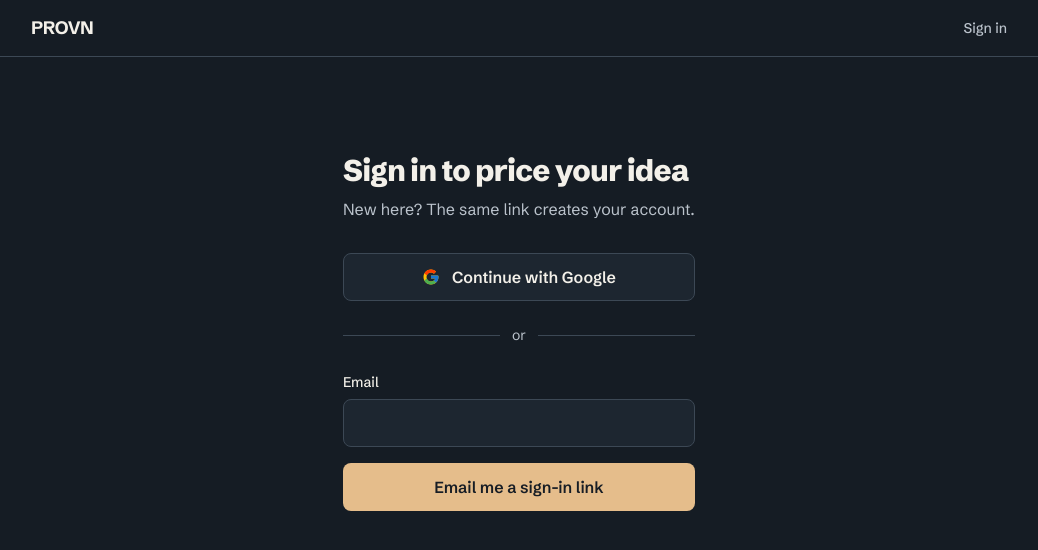
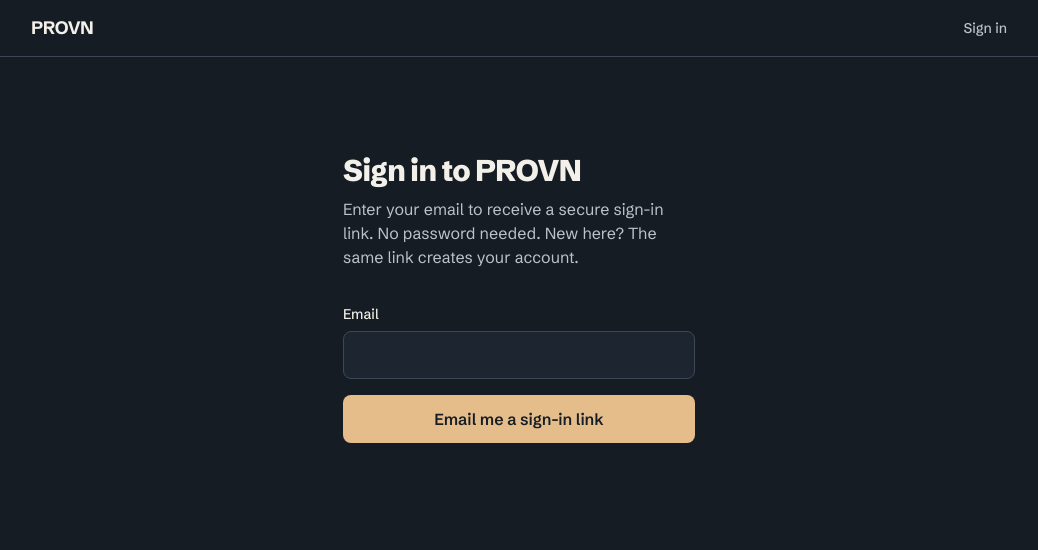
Before and after one commit to PradeepKundekar0101/builders-day, a Next.js app in the folder apps/web/: page /signin in a window 1280 px wide. Shown: the top 550 px of the page, without its empty margins (121-1159 px from the left). Built offline with nearby package versions, Linux system fonts and the light colour scheme; no server answers.

Commit message:
Use email magic links as the only visible sign-in method

```diff
--- a/apps/web/app/signin/page.tsx
+++ b/apps/web/app/signin/page.tsx
@@ -2,13 +2,16 @@
 import { Suspense } from "react";
 import { SignInForm } from "./signin-form";
 
-export const metadata: Metadata = { title: "Sign in - Buildwise" };
+export const metadata: Metadata = { title: "Sign in - PROVN" };
 
 export default function SignInPage() {
   return (
     <div className="mx-auto w-full max-w-sm px-4 py-16 sm:py-24">
-      <h1 className="text-3xl font-extrabold tracking-tight">Sign in to price your idea</h1>
-      <p className="mt-2 text-slate">New here? The same link creates your account.</p>
+      <h1 className="text-3xl font-extrabold tracking-tight">Sign in to PROVN</h1>
+      <p className="mt-2 text-slate">
+        Enter your email to receive a secure sign-in link. No password needed. New here? The same
+        link creates your account.
+      </p>
       <Suspense fallback={<div className="mt-8 h-64" />}>
         <SignInForm />
       </Suspense>
--- a/apps/web/app/signin/signin-form.tsx
+++ b/apps/web/app/signin/signin-form.tsx
@@ -30,16 +30,6 @@
     setStatus(error ? { kind: "error", message: error.message } : { kind: "sent" });
   }
 
-  async function continueWithGoogle() {
-    const { error } = await createSupabaseBrowserClient().auth.signInWithOAuth({
-      provider: "google",
-      options: {
-        redirectTo: `${publicEnv.siteUrl}/auth/callback?next=${encodeURIComponent(next)}`,
-      },
-    });
-    if (error) setStatus({ kind: "error", message: error.message });
-  }
-
   if (status.kind === "sent") {
     return (
       <div role="status" className="mt-8 rounded-lg border border-rule bg-surface p-5">
@@ -61,21 +51,6 @@
           {status.message}
         </p>
       )}
-      <button
-        type="button"
-        onClick={continueWithGoogle}
-        className="flex h-12 w-full items-center justify-center gap-3 rounded-lg border border-rule bg-surface font-semibold hover:border-ink"
-      >
-        <GoogleMark />
-        Continue with Google
-      </button>
-
-      <div className="my-6 flex items-center gap-3 text-sm text-slate" aria-hidden="true">
-        <span className="h-px flex-1 bg-rule" />
-        or
-        <span className="h-px flex-1 bg-rule" />
-      </div>
-
       <form onSubmit={sendLink}>
         <label htmlFor="email" className="text-sm font-medium">
           Email
@@ -100,26 +75,3 @@
     </div>
   );
 }
-
-function GoogleMark() {
-  return (
-    <svg width="18" height="18" viewBox="0 0 48 48" aria-hidden="true">
-      <path
-        fill="#FFC107"
-        d="M43.6 20.5H42V20H24v8h11.3C33.7 32.7 29.2 36 24 36c-6.6 0-12-5.4-12-12s5.4-12 12-12c3.1 0 5.8 1.2 7.9 3.1l5.7-5.7C34 6.1 29.3 4 24 4 12.9 4 4 12.9 4 24s8.9 20 20 20 20-8.9 20-20c0-1.3-.1-2.4-.4-3.5z"
-      />
-      <path
-        fill="#FF3D00"
-        d="M6.3 14.7l6.6 4.8C14.7 15.1 19 12 24 12c3.1 0 5.8 1.2 7.9 3.1l5.7-5.7C34 6.1 29.3 4 24 4 16.3 4 9.7 8.3 6.3 14.7z"
-      />
-      <path
-        fill="#4CAF50"
-        d="M24 44c5.2 0 9.9-2 13.4-5.2l-6.2-5.2C29.2 35.1 26.7 36 24 36c-5.2 0-9.6-3.3-11.3-7.9l-6.5 5C9.5 39.6 16.2 44 24 44z"
-      />
-      <path
-        fill="#1976D2"
-        d="M43.6 20.5H42V20H24v8h11.3c-.8 2.2-2.2 4.2-4.1 5.6l6.2 5.2C37 39.2 44 34 44 24c0-1.3-.1-2.4-.4-3.5z"
-      />
-    </svg>
-  );
-}
```
